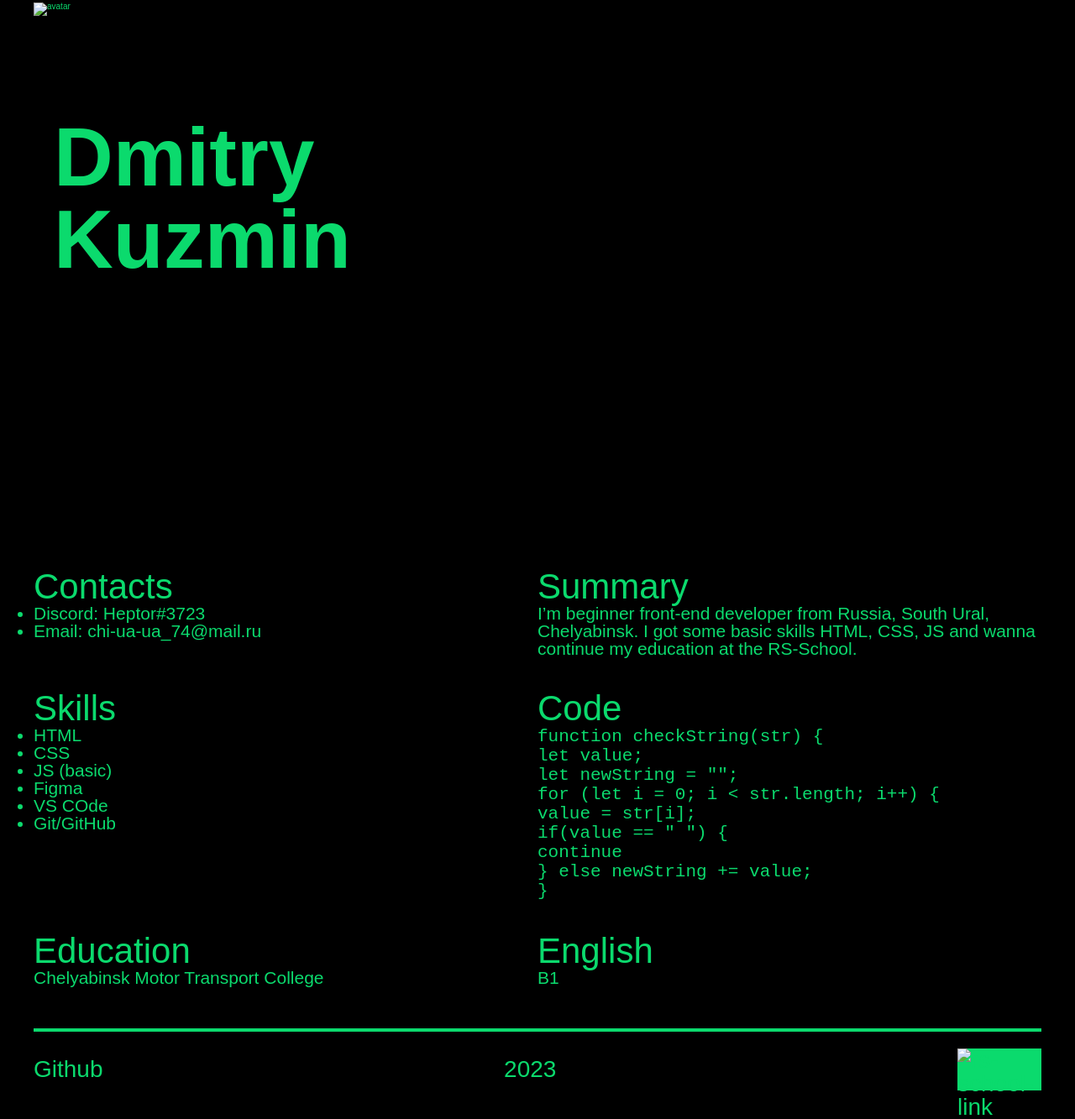
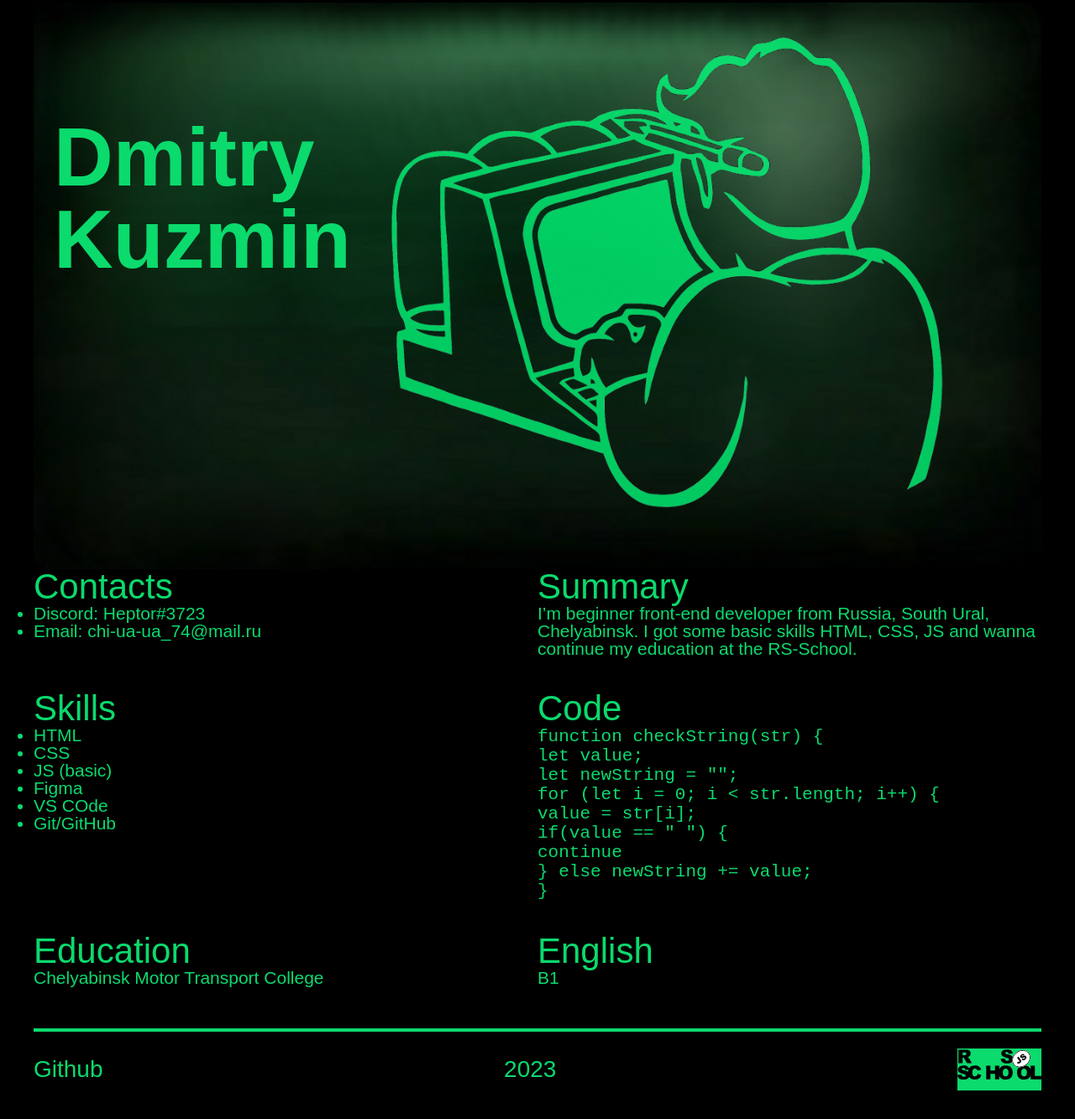
Before and after one commit to chi-ua-ua/rsschool-cv, a plain HTML site: page index.html in a window 1280 px wide. Shown: the part 47-1380 px from the top of the page at 84% size. Drawn offline with Linux system fonts and the light colour scheme.

Commit message:
fix: fix images path

```diff
--- a/index.html
+++ b/index.html
@@ -25,7 +25,7 @@
     <main class="main">
        <div class="container">
            <div class="avatar">
-               <img src="./assets/Foto.png" alt="avatar">
+               <img src="Foto.png" alt="avatar">
                <h1 class="my-name">Dmitry <br> Kuzmin</h1>
            </div>
         <div class="main-row">
@@ -82,7 +82,7 @@
              <a href="https://github.com/chi-ua-ua" class="mygithub-link">Github</a>
              <span>2023</span>
             <a href="https://rs.school/js/" class="rs-school-link">
-                <img src="./assets/icons/rs_school_js.svg" alt="rs-school-link">
+                <img src="rs_school_js.svg" alt="rs-school-link">
             </a>
            </div>
         </div>
```
